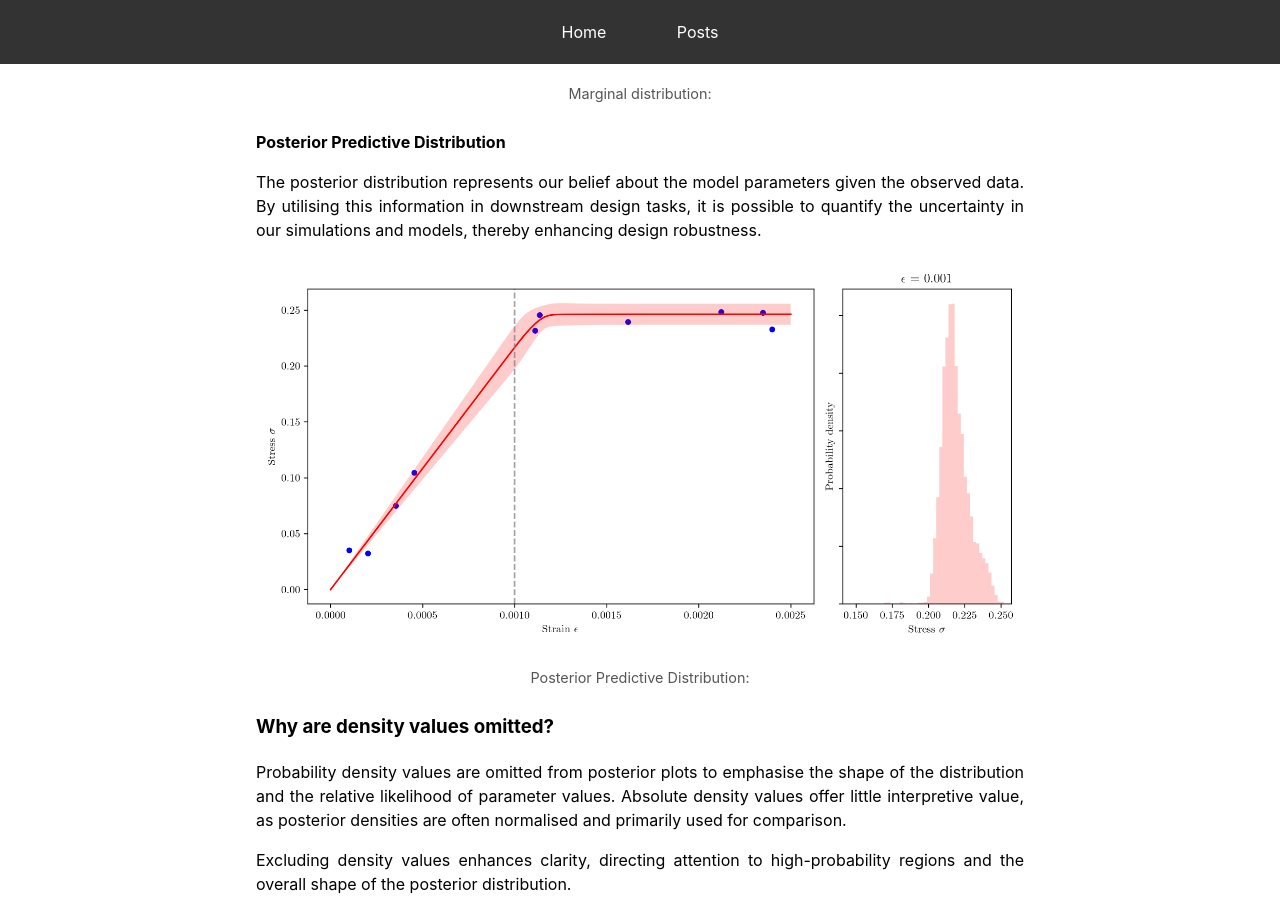
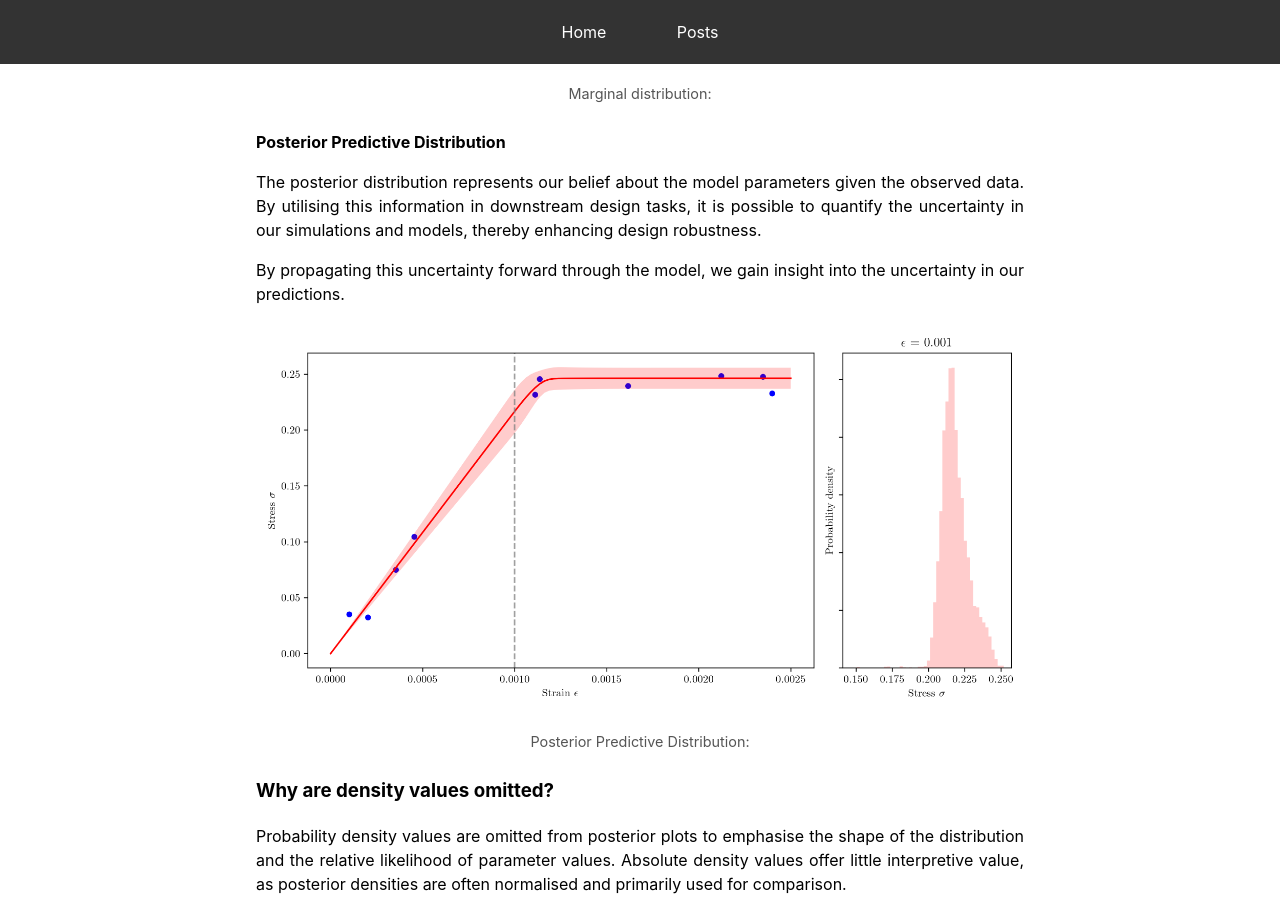
Before and after one commit to mark-hobbs/mark-hobbs.github.io, a Jekyll site: the page built from _posts/2024-12-02-bayesian-inference.md, in a window 1280 px wide and 900 px high, scrolled down 8807 px. Built offline with Jekyll 4.4.1, drawn with Linux system fonts in a browser that asks for light colours; formulas are drawn with MathJax 3.

Commit message:
General updates

```diff
--- a/_posts/2024-12-02-bayesian-inference.md
+++ b/_posts/2024-12-02-bayesian-inference.md
@@ -184,6 +184,8 @@ Once the posterior distribution has been sampled, the next step is to analyse it
 
 The posterior distribution represents our belief about the model parameters given the observed data. By utilising this information in downstream design tasks, it is possible to quantify the uncertainty in our simulations and models, thereby enhancing design robustness.
 
+By propagating this uncertainty forward through the model, we gain insight into the uncertainty in our predictions.
+
 <figure>
   <img src="/assets/images/posterior-predictive-distribution.png" alt="Posterior Predictive Distribution">
   <figcaption>
```
